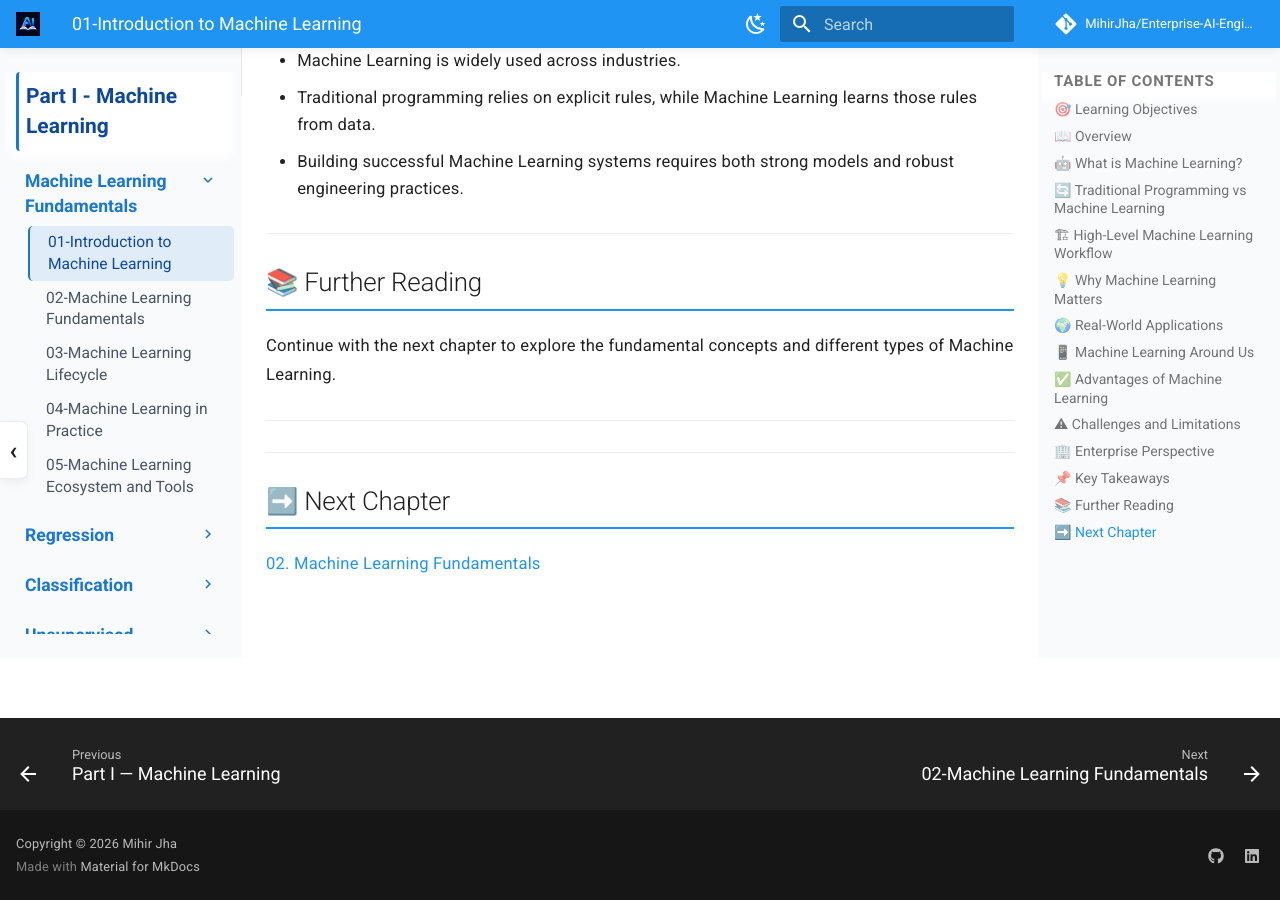
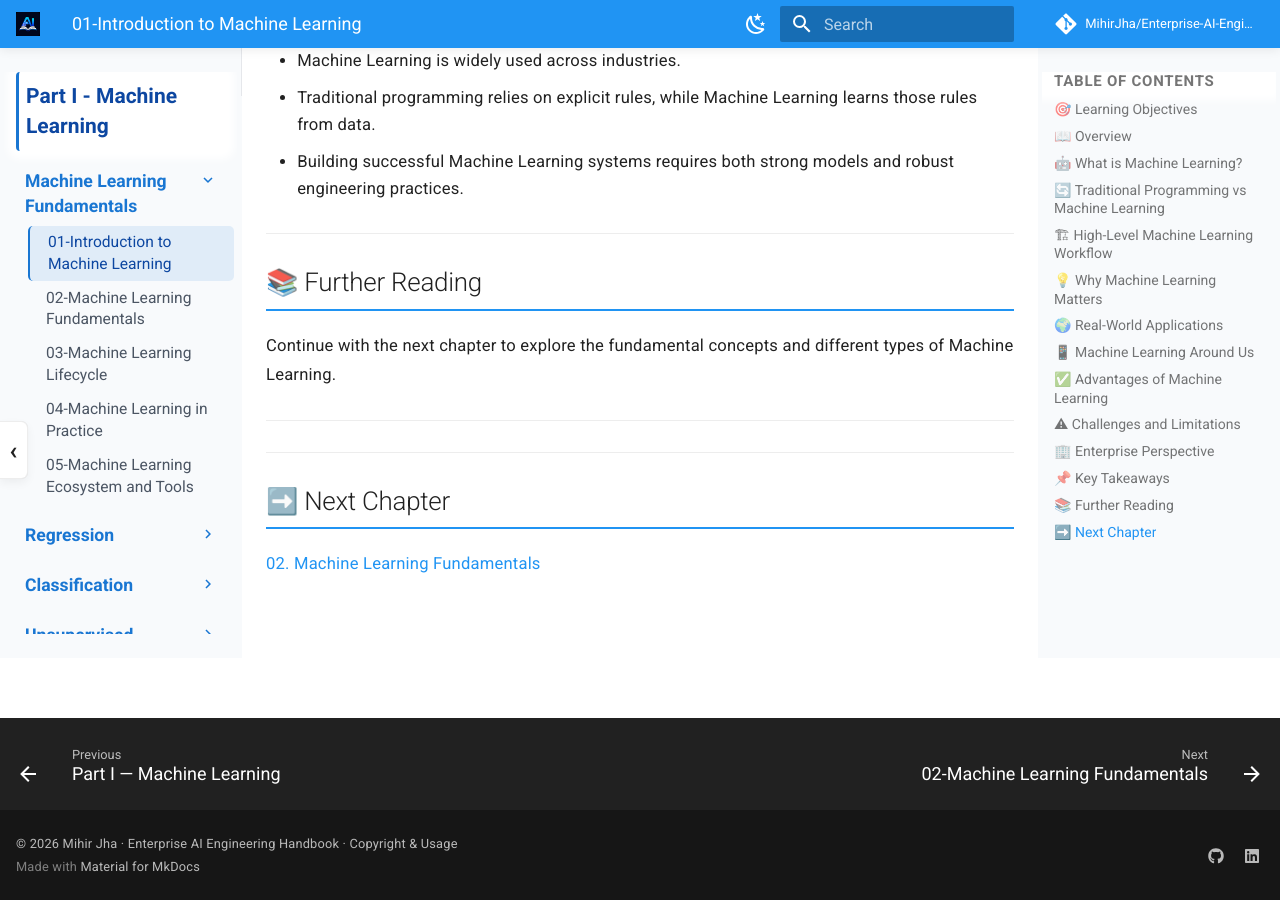
Before and after one commit to MihirKJha/enterprise-ai-engineering-handbook, an MkDocs documentation site: the page built from docs/01-machine-learning/01-introduction-to-machine-learning.md, in a window 1280 px wide and 900 px high, scrolled down 6250 px. Built offline with MkDocs 1.6.1 and Material for MkDocs 9.7.7, drawn with Linux system fonts in a browser that asks for light colours; comment, search, counter and statistics services are not loaded.

```diff
--- a/mkdocs.yaml
+++ b/mkdocs.yaml
@@ -22,6 +22,7 @@ theme:
    - content.action.edit
   logo: assets/logos/favicon.png
   favicon: assets/logos/favicon.png
+  custom_dir: overrides
 
   palette:
 
@@ -464,8 +465,6 @@ nav:
 
   - Part XII - Interview Preparation: 12-interview-preparation/index.md
 
-  - Legal: legal/index.md
-
 plugins:
   - search
 
--- /dev/null
+++ b/overrides/partials/copyright.html
@@ -0,0 +1,15 @@
+<div class="md-copyright">
+  <div class="md-copyright__highlight">
+    © 2026 Mihir Jha · Enterprise AI Engineering Handbook ·
+    <a href="{{ 'legal/copyright/' | url }}">
+      Copyright &amp; Usage
+    </a>
+  </div>
+
+  {% if not config.extra.generator == false %}
+    Made with
+    <a href="https://squidfunk.github.io/mkdocs-material/" target="_blank" rel="noopener">
+      Material for MkDocs
+    </a>
+  {% endif %}
+</div>
```
Also changed, not shown: 2 other files.
